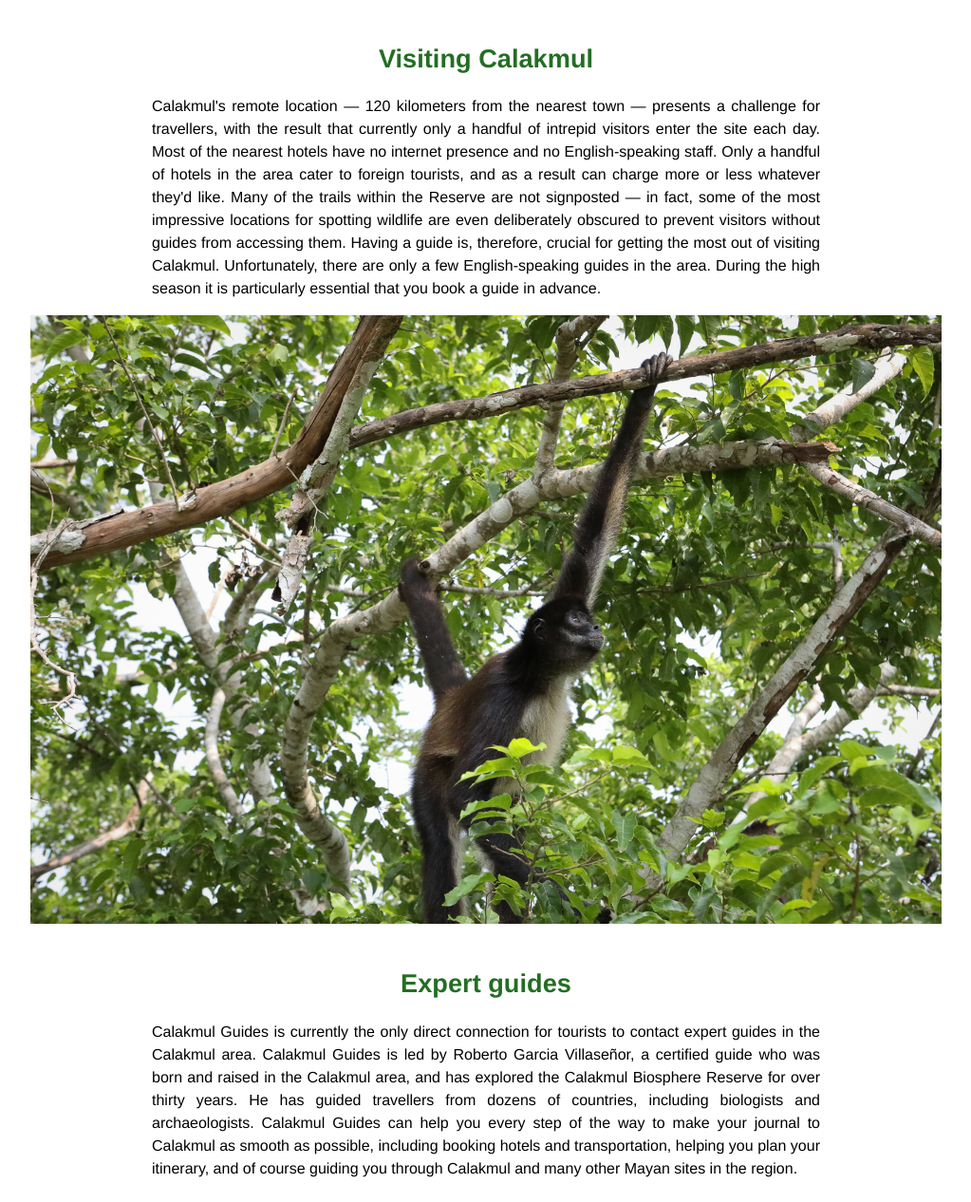
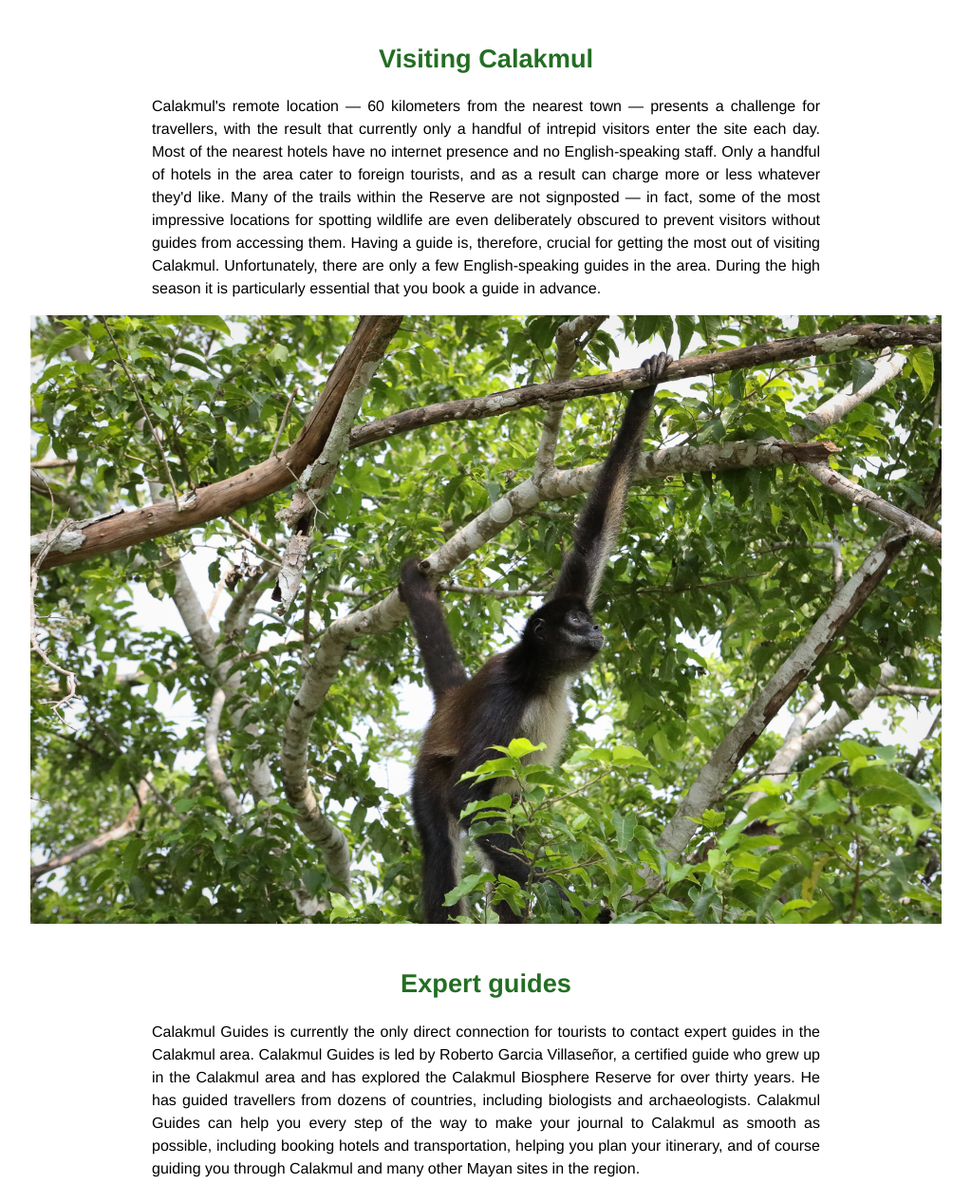
Before and after one commit to krtierney/calakmul-guides, a plain HTML site: page index.html in a window 1280 px wide. Shown: the part 1814-3080 px from the top of the page at 95% size, without its empty margins (128-1151 px from the left). Drawn offline with Linux system fonts and the light colour scheme.

Commit message:
Updates content and photo
Roberto has corrected some inaccuracies in the copy and provided some better photos of himself with clients, so one of those has been used here.

```diff
--- a/index.html
+++ b/index.html
@@ -58,7 +58,7 @@
             Visiting Calakmul
       </h2>
       <p>
-        Calakmul's remote location &#8212 120 kilometers from the nearest town &#8212 presents
+        Calakmul's remote location &#8212 60 kilometers from the nearest town &#8212 presents
         a challenge for travellers, with the result that currently only a handful of intrepid visitors
         enter the site each day. Most of the nearest hotels have no internet presence and no
         English-speaking staff. Only a handful of hotels in the area cater to foreign tourists, and as
@@ -85,8 +85,8 @@
 
       <p>
         Calakmul Guides is currently the only direct connection for tourists to contact expert guides in
-        the Calakmul area. Calakmul Guides is led by Roberto Garcia Villaseñor, a certified guide who was born and raised in
-        the Calakmul area, and has explored the Calakmul Biosphere Reserve for over thirty years. He has guided
+        the Calakmul area. Calakmul Guides is led by Roberto Garcia Villaseñor, a certified guide who grew up in
+        the Calakmul area and has explored the Calakmul Biosphere Reserve for over thirty years. He has guided
         travellers from dozens of countries, including biologists and archaeologists. Calakmul Guides can
         help you every step of the way to make your journal to Calakmul as smooth as possible, including
         booking hotels and transportation, helping you plan your itinerary, and of course guiding you through
```
Also changed, not shown: assets/originals/IMG-20191012-WA0001.jpg (added), assets/previous/roberto-1600.jpg (added), assets/previous/roberto-400.jpg (added), assets/previous/roberto-800.jpg (added), assets/roberto-1600.jpg, assets/roberto-400.jpg, assets/roberto-800.jpg, 3 other files.
